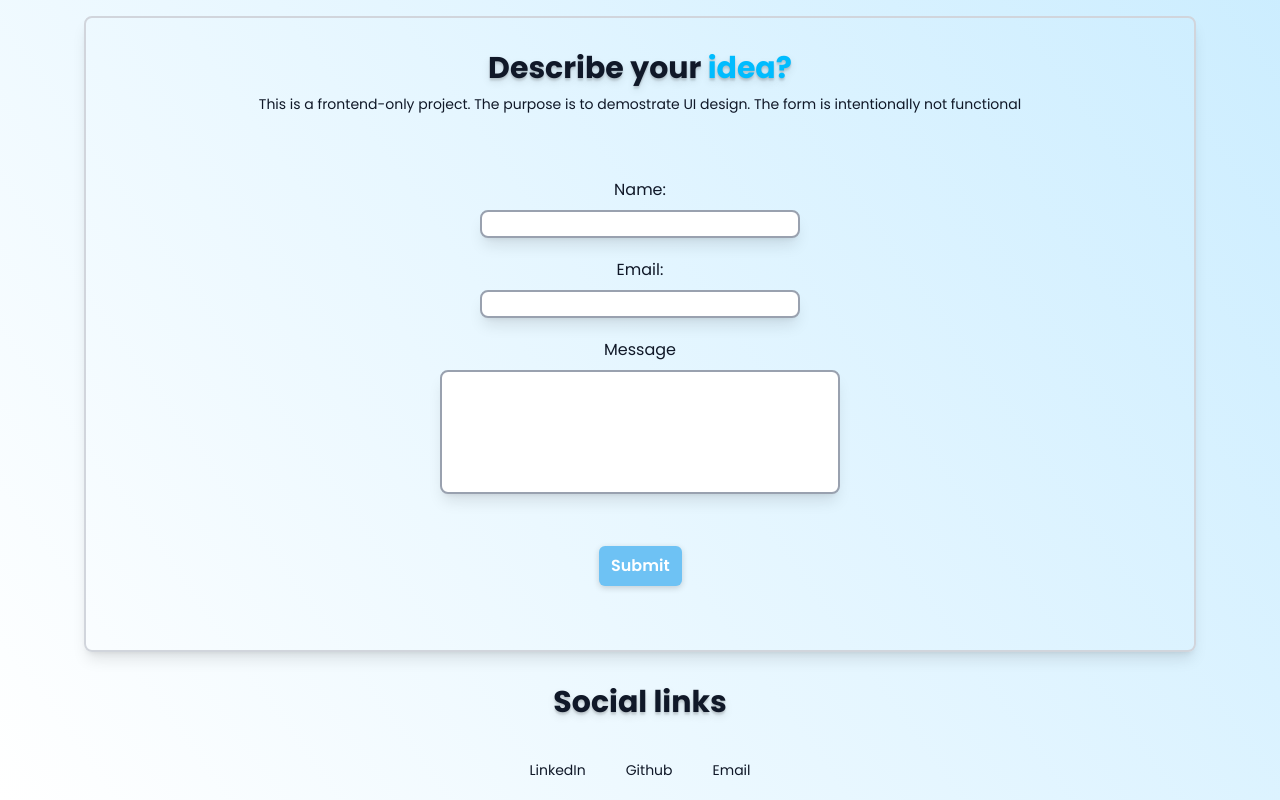
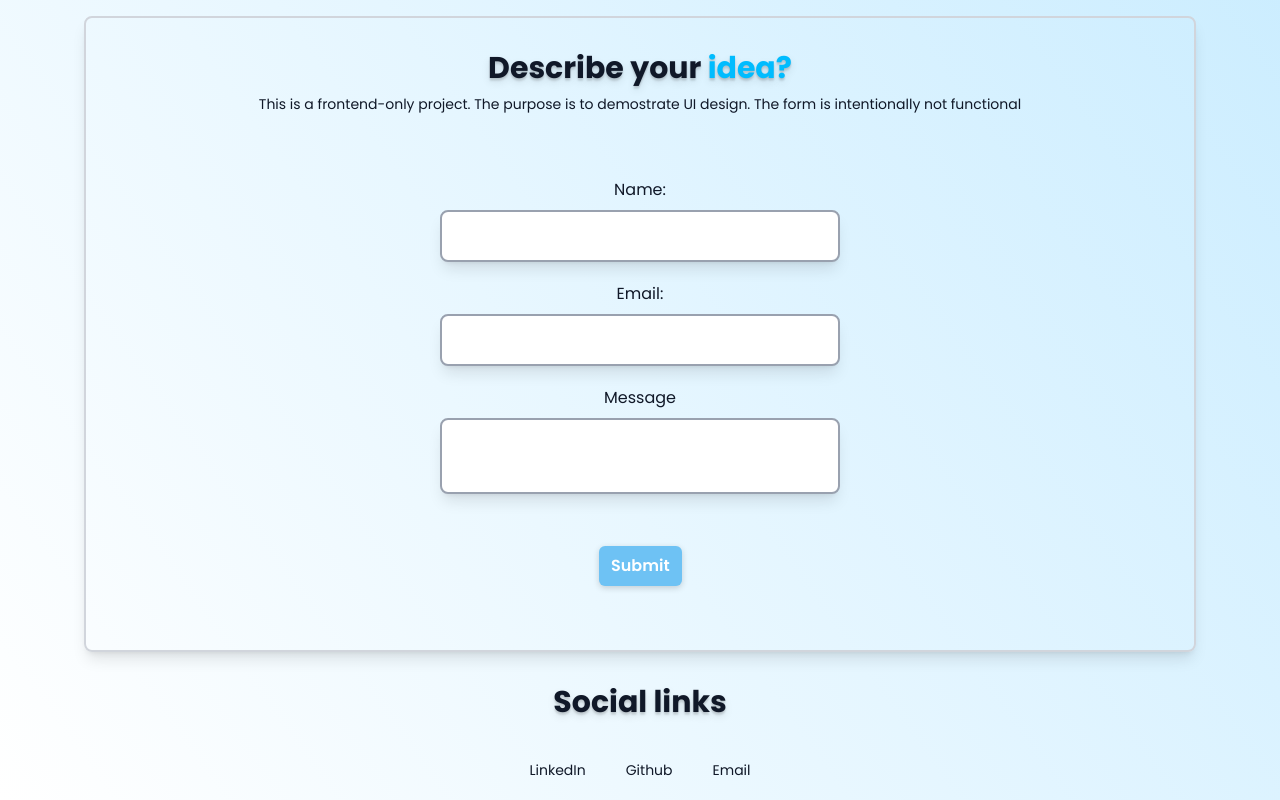
Before and after one commit to vaishnavisingh09bhadoriya-ctrl/Portfolio_project, a React (Vite) app: page / in a window 1280 px wide. Shown: the part 980-1780 px from the top of the page. Built offline with nearby package versions, Linux system fonts and the light colour scheme.

Commit message:
again modi

```diff
--- a/src/App.jsx
+++ b/src/App.jsx
@@ -83,12 +83,12 @@ function scrollToSection() {
             <div className='relative w-full max-w-md mx-auto p-6' >
             <form className='flex flex-col items-center justify-center flex-wrap content-center w-full space-y-4 '>
               <div className='flex flex-col md:flex-col items-center justify-center m-2  w-full'><div className='text-center mb-1'><label for="name" >Name:</label></div>
-            <input id="name" type='text' className='border-2 border-gray-400 m-1  rounded-lg bg-white shadow-lg'></input></div>
+            <input id="name" type='text' className='border-2 border-gray-400 p-3 m-1 w-full max-w-full resize-none rounded-lg bg-white shadow-lg'></input></div>
              <div className='flex flex-col md:flex-col items-center justify-center m-2 w-full'><div className='text-center mb-1'><label for="mail" >Email:</label></div>
-            <input id="mail" type='email' className='border-2 border-gray-400 m-1 rounded-lg bg-white shadow-lg'></input></div>
+            <input id="mail" type='email' className='border-2 border-gray-400 p-3 m-1 rounded-lg w-full max-w-full resize-none bg-white shadow-lg'></input></div>
             <div className='flex flex-col md:flex-col items-center justify-center m-2 w-full'>
               <div className='text-center mb-1'><label for="msg">Message</label></div>
-              <textarea id="msg" className=' p-9 bg-white m-1 border-2 border-gray-400 shadow-lg w-full max-w-full resize-none rounded-lg'></textarea>
+              <textarea id="msg" className=' p-3 bg-white m-1 border-2 border-gray-400 shadow-lg w-full max-w-full resize-none rounded-lg'></textarea>
             </div>
             <div className='text-center m-10 '><button className='text-center btn-simple shadow-lg border-gray-400 '>Submit</button></div>
 
```
